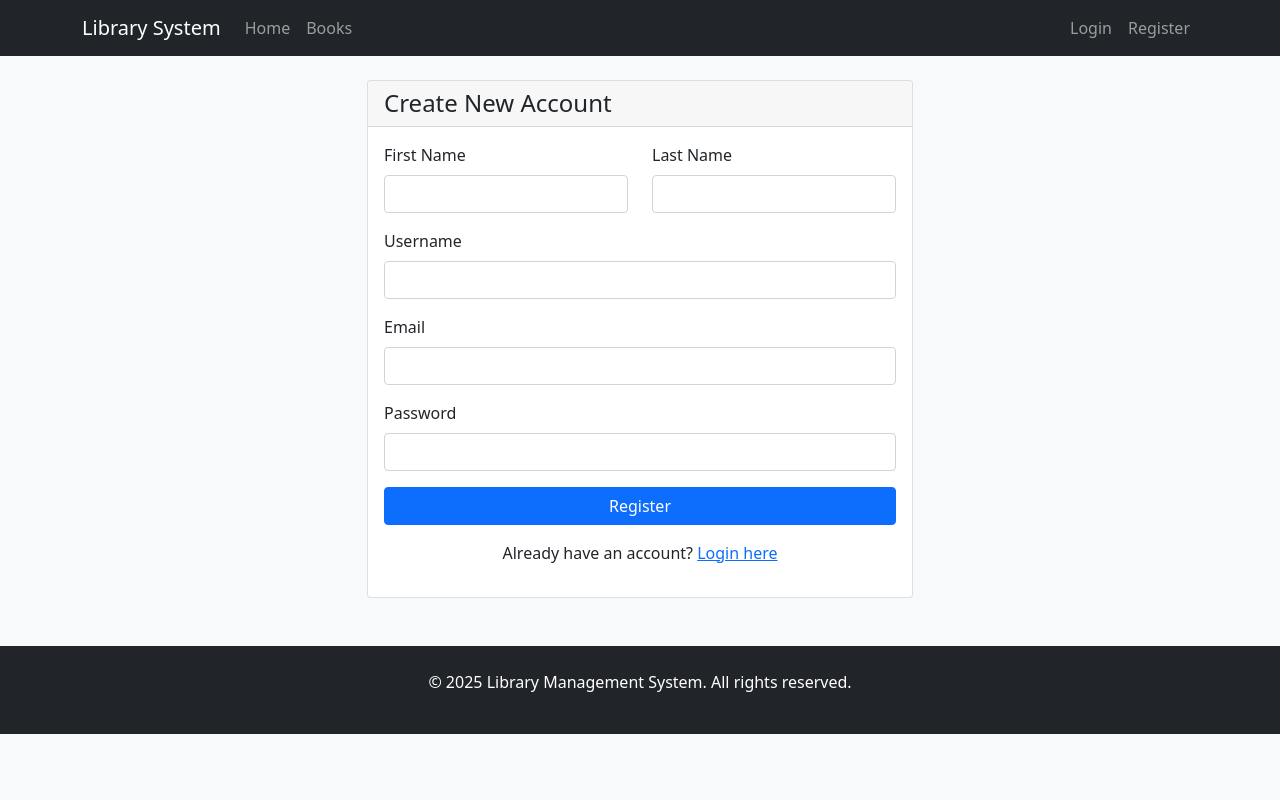
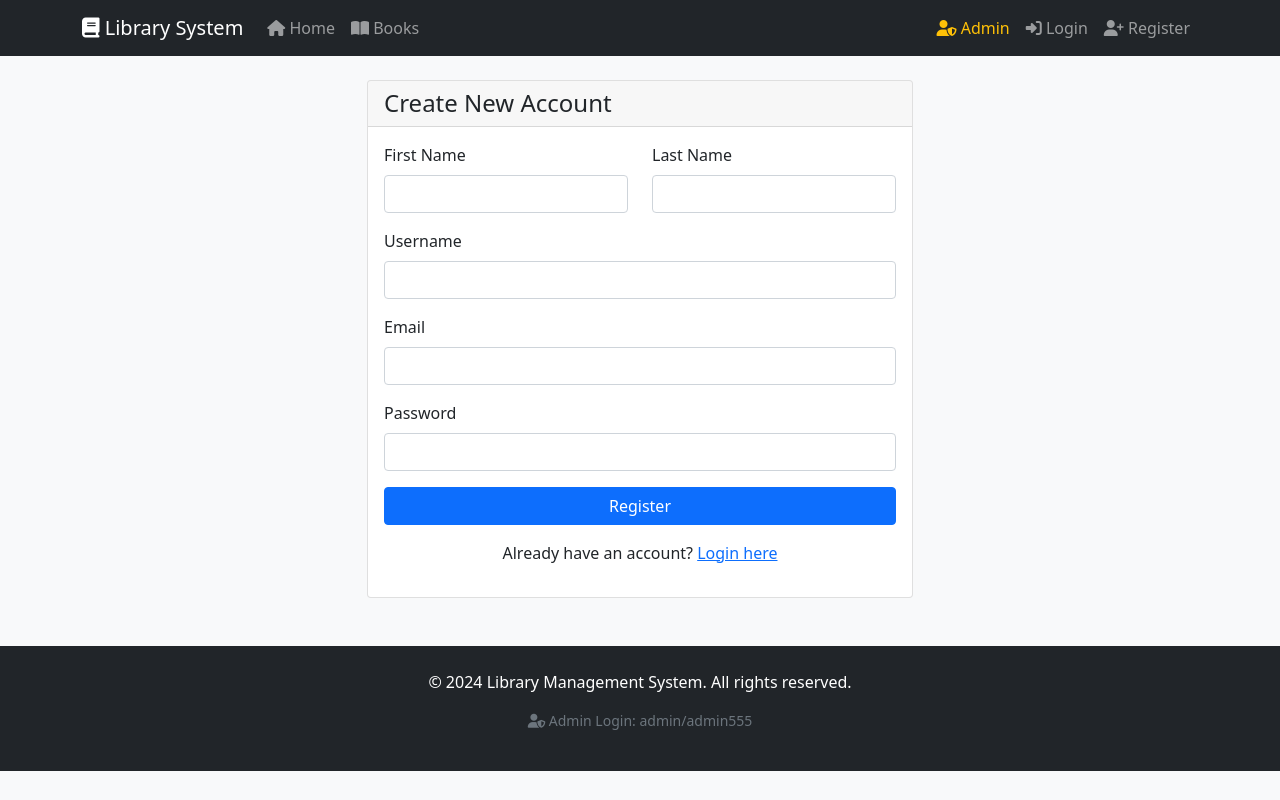
Before and after one commit to sagar-2272/LibraryManagementSystem, a Flask app: page /register in a window 1280 px wide. Run offline with Flask 3, Linux system fonts and the light colour scheme.

Commit message:
moved adim to main interface

```diff
--- a/routes/auth_routes.py
+++ b/routes/auth_routes.py
@@ -66,3 +66,24 @@ def logout():
     logout_user()
     flash('You have been logged out.', 'info')
     return redirect(url_for('index'))
+
+@auth_bp.route('/admin-login', methods=['GET', 'POST'])
+def admin_login():
+    if current_user.is_authenticated and current_user.role == 'admin':
+        return redirect(url_for('admin.admin_dashboard'))
+
+    if request.method == 'POST':
+        username = request.form.get('username')
+        password = request.form.get('password')
+
+        user = User.query.filter_by(username=username).first()
+
+        # Check if user is admin
+        if user and user.role == 'admin' and check_password_hash(user.password_hash, password):
+            login_user(user)
+            flash('Admin login successful!', 'success')
+            return redirect(url_for('admin.admin_dashboard'))
+        else:
+            flash('Invalid admin credentials or insufficient privileges.', 'error')
+
+    return render_template('auth/admin_login.html')
--- a/static/css/style.css
+++ b/static/css/style.css
@@ -36,3 +36,31 @@ body {
 .alert {
     border-radius: 8px;
 }
+/* Admin specific styles */
+.nav-link.text-warning:hover {
+    color: #ffc107 !important;
+    font-weight: bold;
+}
+
+.card.border-warning {
+    border-width: 2px;
+}
+
+/* Badge colors for roles */
+.badge-role-admin {
+    background-color: #dc3545 !important;
+}
+
+.badge-role-librarian {
+    background-color: #fd7e14 !important;
+}
+
+.badge-role-member {
+    background-color: #28a745 !important;
+}
+
+/* Hover effects */
+.nav-link:hover {
+    transform: translateY(-1px);
+    transition: transform 0.2s;
+}
--- a/templates/base.html
+++ b/templates/base.html
@@ -3,71 +3,74 @@
 <head>
     <meta charset="UTF-8">
     <meta name="viewport" content="width=device-width, initial-scale=1.0">
-    <title>Library Management System 2</title>
+    <title>Library Management System</title>
     <link href="https://cdn.jsdelivr.net/npm/bootstrap@5.1.3/dist/css/bootstrap.min.css" rel="stylesheet">
     <link href="{{ url_for('static', filename='css/style.css') }}" rel="stylesheet">
+    <link rel="stylesheet" href="https://cdnjs.cloudflare.com/ajax/libs/font-awesome/6.4.0/css/all.min.css">
 </head>
 <body>
     <nav class="navbar navbar-expand-lg navbar-dark bg-dark">
         <div class="container">
-            <a class="navbar-brand" href="{{ url_for('index') }}">Library System</a>
+            <a class="navbar-brand" href="{{ url_for('index') }}">
+                <i class="fas fa-book"></i> Library System
+            </a>
             <button class="navbar-toggler" type="button" data-bs-toggle="collapse" data-bs-target="#navbarNav">
                 <span class="navbar-toggler-icon"></span>
             </button>
             <div class="collapse navbar-collapse" id="navbarNav">
                 <ul class="navbar-nav me-auto">
                     <li class="nav-item">
-                        <a class="nav-link" href="{{ url_for('index') }}">Home</a>
+                        <a class="nav-link" href="{{ url_for('index') }}"><i class="fas fa-home"></i> Home</a>
                     </li>
                     <li class="nav-item">
-                        <a class="nav-link" href="{{ url_for('books.book_catalog') }}">Books</a>
+                        <a class="nav-link" href="{{ url_for('books.book_catalog') }}"><i class="fas fa-book-open"></i> Books</a>
                     </li>
                     {% if current_user.is_authenticated %}
                         <li class="nav-item">
-                            <a class="nav-link" href="{{ url_for('member.dashboard') }}">Dashboard</a>
+                            <a class="nav-link" href="{{ url_for('member.dashboard') }}"><i class="fas fa-tachometer-alt"></i> Dashboard</a>
                         </li>
-                        <!-- Admin Dropdown for Admin users -->
-                        {% if current_user.role == 'admin' %}
-                            <li class="nav-item dropdown">
-                                <a class="nav-link dropdown-toggle" href="#" id="adminDropdown" role="button" data-bs-toggle="dropdown">
-                                    Admin
-                                </a>
-                                <ul class="dropdown-menu">
-                                    <li><a class="dropdown-item" href="{{ url_for('admin.admin_dashboard') }}">Dashboard</a></li>
-                                    <li><a class="dropdown-item" href="{{ url_for('admin.admin_books') }}">Manage Books</a></li>
-                                    <li><a class="dropdown-item" href="{{ url_for('admin.admin_users') }}">Manage Users</a></li>
-                                    <li><a class="dropdown-item" href="{{ url_for('member.manage_members') }}">All Members</a></li>
-                                    <li><hr class="dropdown-divider"></li>
-                                    <li><a class="dropdown-item" href="{{ url_for('admin.admin_reports') }}">Reports</a></li>
-                                </ul>
-                            </li>
-                        {% elif current_user.role == 'librarian' %}
-                            <!-- Separate links for Librarians (non-dropdown) -->
-                            <li class="nav-item">
-                                <a class="nav-link" href="{{ url_for('member.manage_members') }}">Members</a>
-                            </li>
-                            <li class="nav-item">
-                                <a class="nav-link" href="{{ url_for('admin.admin_reports') }}">Reports</a>
-                            </li>
-                        {% endif %}
                     {% endif %}
                 </ul>
                 <ul class="navbar-nav">
+                    <!-- ALWAYS SHOW ADMIN LINK (even when logged out) -->
+                    <li class="nav-item">
+                        <a class="nav-link text-warning" href="{{ url_for('auth.admin_login') }}">
+                            <i class="fas fa-user-shield"></i> Admin
+                        </a>
+                    </li>
+
                     {% if current_user.is_authenticated %}
+                        <!-- Show admin dropdown if logged in as admin -->
+                        {% if current_user.role == 'admin' %}
+                            <li class="nav-item dropdown">
+                                <a class="nav-link dropdown-toggle text-success" href="#" id="adminDropdown" role="button" data-bs-toggle="dropdown">
+                                    <i class="fas fa-crown"></i> Admin Panel
+                                </a>
+                                <ul class="dropdown-menu">
+                                    <li><a class="dropdown-item" href="{{ url_for('admin.admin_dashboard') }}"><i class="fas fa-tachometer-alt"></i> Dashboard</a></li>
+                                    <li><a class="dropdown-item" href="{{ url_for('admin.admin_books') }}"><i class="fas fa-book"></i> Manage Books</a></li>
+                                    <li><a class="dropdown-item" href="{{ url_for('admin.admin_users') }}"><i class="fas fa-users"></i> Manage Users</a></li>
+                                    <li><hr class="dropdown-divider"></li>
+                                    <li><a class="dropdown-item" href="{{ url_for('admin.admin_reports') }}"><i class="fas fa-chart-bar"></i> Reports</a></li>
+                                </ul>
+                            </li>
+                        {% endif %}
+
                         <li class="nav-item">
                             <span class="navbar-text me-3">
-                                Welcome, {{ current_user.first_name }} ({{ current_user.role }})
+                                <i class="fas fa-user"></i> {{ current_user.first_name }} <small class="text-muted">({{ current_user.role }})</small>
                             </span>
                         </li>
                         <li class="nav-item">
-                            <a class="nav-link" href="{{ url_for('auth.logout') }}">Logout</a>
+                            <a class="nav-link" href="{{ url_for('auth.logout') }}"><i class="fas fa-sign-out-alt"></i> Logout</a>
                         </li>
                     {% else %}
+                        <!-- Regular user login/register -->
                         <li class="nav-item">
-                            <a class="nav-link" href="{{ url_for('auth.login') }}">Login</a>
+                            <a class="nav-link" href="{{ url_for('auth.login') }}"><i class="fas fa-sign-in-alt"></i> Login</a>
                         </li>
                         <li class="nav-item">
-                            <a class="nav-link" href="{{ url_for('auth.register') }}">Register</a>
+                            <a class="nav-link" href="{{ url_for('auth.register') }}"><i class="fas fa-user-plus"></i> Register</a>
                         </li>
                     {% endif %}
                 </ul>
@@ -81,6 +84,7 @@
             {% if messages %}
                 {% for category, message in messages %}
                     <div class="alert alert-{{ 'danger' if category == 'error' else category }} alert-dismissible fade show">
+                        <i class="fas fa-{% if category == 'success' %}check-circle{% elif category == 'error' %}exclamation-circle{% else %}info-circle{% endif %}"></i>
                         {{ message }}
                         <button type="button" class="btn-close" data-bs-dismiss="alert"></button>
                     </div>
@@ -94,7 +98,10 @@
 
     <footer class="bg-dark text-white mt-5 py-4">
         <div class="container text-center">
-            <p>&copy; 2025 Library Management System. All rights reserved.</p>
+            <p>&copy; 2024 Library Management System. All rights reserved.</p>
+            <p class="text-muted small">
+                <i class="fas fa-user-shield"></i> Admin Login: admin/admin555
+            </p>
         </div>
     </footer>
 
```
Also changed, not shown: templates/auth/admin_login.html (added, +52 -0 lines).
